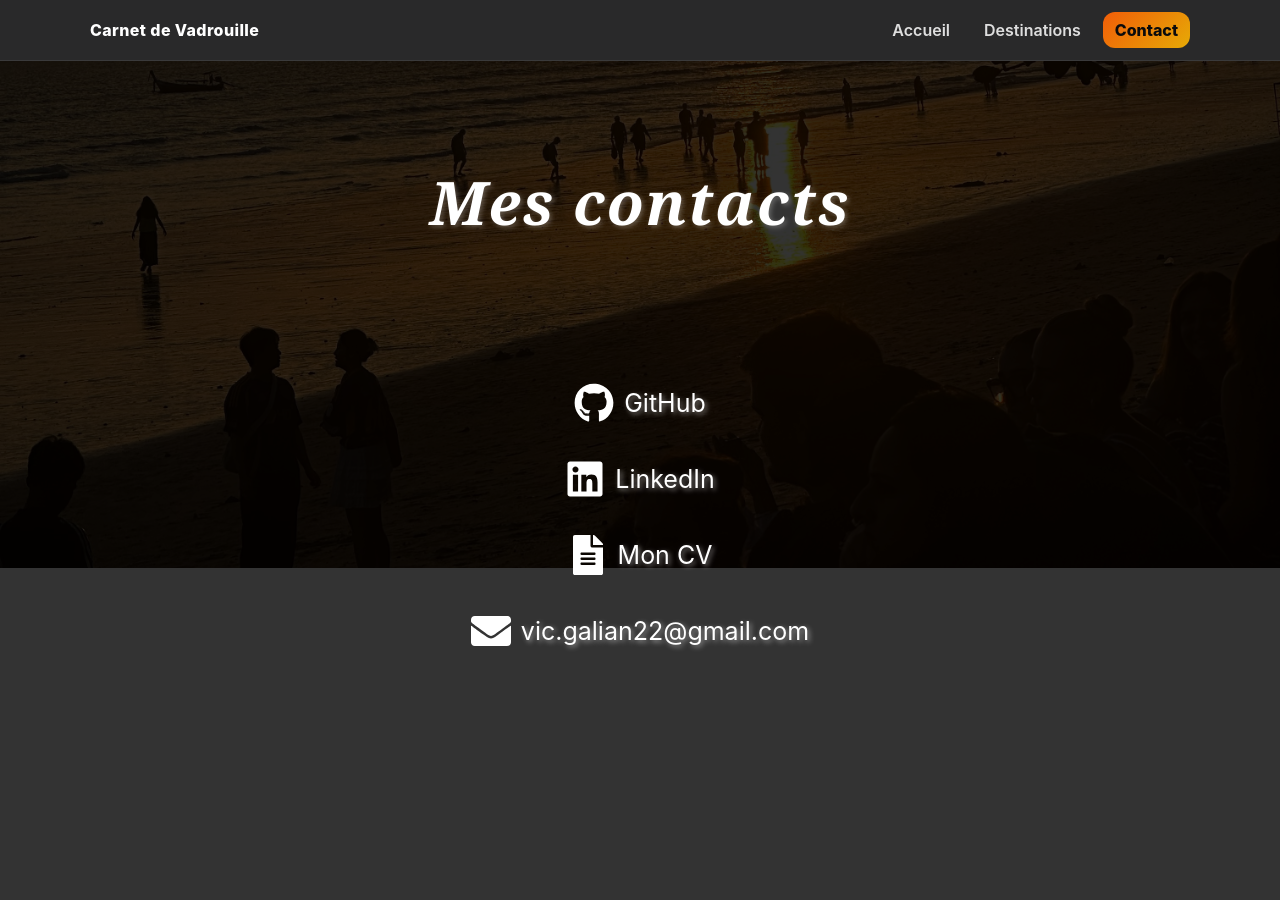
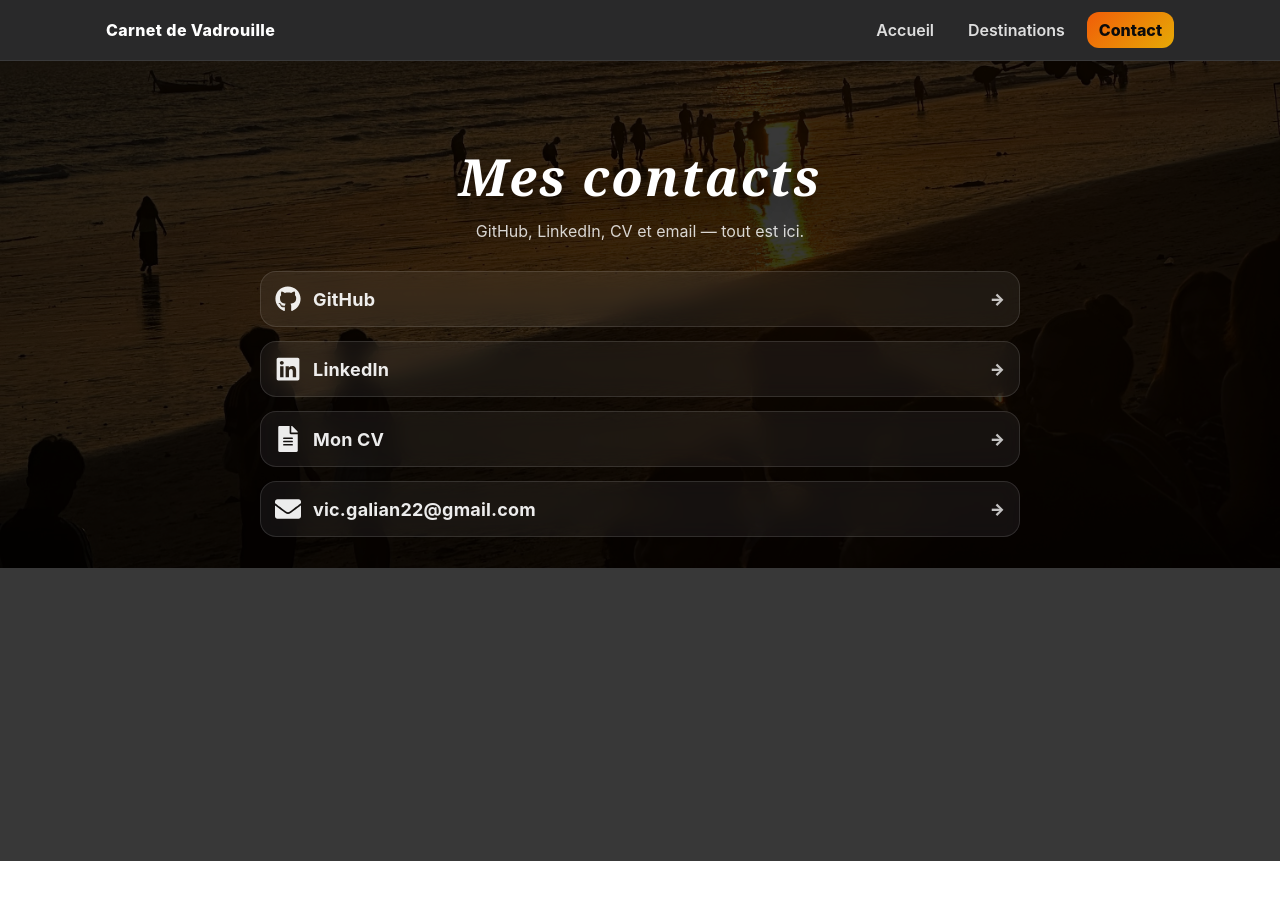
Before and after one commit to Victor34110/Carnet-de-vadrouille, a React (Create React App) app: page /Contact in a window 1280 px wide. Shown: the top 900 px of the page. After the commit the page ends 861 px from the top, so only its background shows below. Built offline with nearby package versions, Linux system fonts and the light colour scheme.

Commit message:
Debut de la V2 du projet

```diff
--- a/src/App.css
+++ b/src/App.css
@@ -1,15 +1,16 @@
+/* ========= HERO ========= */
+
 .App-header {
   position: relative;
   background-image: url('./palmier-bali.jpeg');
   background-size: cover;
   background-position: center;
   background-repeat: no-repeat;
-  min-height: 100vh;
-  display: flex;
-  flex-direction: column;
-  align-items: center;
-  justify-content: center;
-  padding: 0 20px; /* seulement à gauche/droite */
+  min-height: calc(100vh - 56px);
+  display: grid;
+  place-items: center;
+  padding: 48px 20px;
+  overflow: hidden;
 }
 
 .navbar{
@@ -21,7 +22,7 @@
   border-bottom: 1px solid rgba(255,255,255,0.08);
 }
 
-.navbar__inner{
+.navbar-container{
   max-width: 1100px;
   margin: 0 auto;
   padding: 12px 16px;
@@ -31,20 +32,20 @@
   gap: 16px;
 }
 
-.navbar__brand{
+.navbar-title{
   color: white;
   text-decoration: none;
   font-weight: 800;
   letter-spacing: 0.4px;
 }
 
-.navbar__links{
+.navbar-links{
   display: flex;
   align-items: center;
   gap: 10px;
 }
 
-.navbar__link{
+.navbar-link{
   color: rgba(255,255,255,0.85);
   text-decoration: none;
   font-weight: 600;
@@ -53,60 +54,134 @@
   transition: 0.2s ease;
 }
 
-.navbar__link:hover{
+/*.navbar-link:hover{
   color: #fff;
   background: rgba(255,255,255,0.08);
-}
+}*/
 
-/* Bouton "Contact" un peu plus visible */
-.navbar__cta{
+/* Bouton "Contact" */
+.navbar-contact{
   color: #0b0b0c;
   background: linear-gradient(135deg, #f15d08, #e6aa06);
   font-weight: 800;
 }
 
-.navbar__cta:hover{
+.navbar-contact:hover{
   transform: translateY(-1px);
   background: linear-gradient(135deg, #e68244, #e9b937);
 }
 
 
+/* Overlay  */
 .overlay-app {
   position: absolute;
-  top: 0;
-  left: 0;
-  width: 100%;
-  height: 100%;
-  background-color: rgba(11, 15, 16, 0.619); /* calque sombre */
-  z-index: 1;         /* derrière le contenu */
+  inset: 0;
+  background:
+    radial-gradient(1200px 600px at 50% 40%, rgba(0,0,0,0.20), rgba(0,0,0,0.75)),
+    linear-gradient(to bottom, rgba(0,0,0,0.35), rgba(0,0,0,0.65));
+  z-index: 1;
 }
 
+/* Conteneur central */
+.hero {
+  position: relative;
+  z-index: 2;
+  width: min(980px, 100%);
+  text-align: center;
+  padding: 0 10px;
+}
+
+
+/* Titre */
 .title-app {
-  z-index: 2;
   color: rgb(221, 151, 0);
-  font-size: 65px;
+  font-size: clamp(34px, 4.2vw, 64px);
+  line-height: 1.05;
   text-align: center;
   font-style: italic;
-  margin-top: 0px;  /* règle la distance par rapport au haut du header */
-  margin-bottom: 100px; /* espace avec le sous-titre */
+  margin: 10px 0 18px;
+  text-shadow: 0 6px 30px rgba(0,0,0,0.45);
 }
 
+/* Sous-titre  */
 .subtitle-app {
-  z-index: 2;
-  font-size: 25px;
+  font-size: clamp(16px, 2vw, 22px);
   text-align: center;
-  color: rgba(221, 151, 0, 0.8);
+  color: rgba(255, 236, 190, 0.92);
   font-style: italic;
-  margin-top: 40px;   /* espace au-dessus si tu veux */
-  margin-bottom: 30px; /* espace en dessous si tu veux */
+  margin: 0 auto 18px;
+  max-width: 780px;
 }
 
-.main-text {
-  color: #fff;
-  font-size: 20px;
+/* Carte gris foncée */
+.hero-card {
+  margin: 18px auto 0;
+  padding: 18px 18px;
+  border-radius: 18px;
+  background: rgba(10, 12, 14, 0.40);
+  border: 1px solid rgba(255,255,255,0.12);
+  backdrop-filter: blur(10px);
+  box-shadow: 0 20px 60px rgba(0,0,0,0.35);
+  max-width: 860px;
+}
+
+/* Texte dans la carte */
+.hero-text {
+  color: rgba(255,255,255,0.92);
+  font-size: 18px;
   font-style: italic;
-  z-index: 2;
-  text-align: center;
- margin-top: 30px;   /* espace au-dessus si tu veux */
- margin-bottom: 20px; /* espace en dessous si tu veux */
+  line-height: 1.55;
+  margin: 10px 0;
 }
+
+.hero-text--muted {
+  color: rgba(255,255,255,0.78);
+}
+
+/* Boutons */
+.hero-actions {
+  display: flex;
+  gap: 12px;
+  justify-content: center;
+  flex-wrap: wrap;
+  margin-top: 16px;
+}
+
+.hero-btn {
+  display: inline-flex;
+  align-items: center;
+  justify-content: center;
+  text-decoration: none;
+  font-weight: 800;
+  padding: 12px 16px;
+  border-radius: 14px;
+  transition: transform 0.18s ease, background 0.18s ease, border-color 0.18s ease;
+}
+
+.hero-btn--left {
+  color: #0b0b0c;
+  background: linear-gradient(135deg, #f15d08, #e6aa06);
+}
+
+.hero-btn--left:hover {
+  transform: translateY(-2px);
+}
+
+.hero-btn--right {
+  color: rgba(255,255,255,0.92);
+  background: rgba(255,255,255,0.08);
+  border: 1px solid rgba(255,255,255,0.14);
+}
+
+.hero-btn--right:hover {
+  transform: translateY(-2px);
+  background: rgba(255,255,255,0.12);
+}
+
+
+/* Petite amélioration mobile */
+@media (max-width: 520px) {
+  .hero-kicker { font-size: 14px; }
+  .hero-card { padding: 14px; }
+  .hero-text { font-size: 16px; }
+}
--- a/src/App.js
+++ b/src/App.js
@@ -5,7 +5,7 @@ import { BrowserRouter, Routes, Route, Link } from 'react-router-dom';
 import AOS from 'aos';
 import 'aos/dist/aos.css';
 
-import Destination from './destination';
+import Destination from './Destination';
 import Thailande from './dossier-thailande/Thailande';
 import Bali from './dossier-bali/Bali';
 import Singapour from './dossier-singapore/Singapour';
@@ -24,40 +24,55 @@ function App() {
   return (
     <BrowserRouter basename={process.env.PUBLIC_URL}>  {/* Calque sombre  */}
 <nav className="navbar">
-  <div className="navbar__inner">
-    <Link to="/" className="navbar__brand">Carnet de Vadrouille</Link>
+  <div className="navbar-container">
+    <Link to="/" className="navbar-title">Carnet de Vadrouille</Link>
 
-    <div className="navbar__links">
-      <Link to="/" className="navbar__link">Accueil</Link>
-      <Link to="/destination" className="navbar__link">Destinations</Link>
-      <Link to="/Contact" className="navbar__link navbar__cta">Contact</Link>
+    <div className="navbar-links">
+      <Link to="/" className="navbar-link">Accueil</Link>
+      <Link to="/destination" className="navbar-link">Destinations</Link>
+      <Link to="/Contact" className="navbar-link navbar-contact">Contact</Link>
     </div>
   </div>
 </nav>
 
       <Routes>
-        <Route path="/" element={
+       <Route path="/" element={
+  <header className="App-header">
+    <div className="overlay-app"></div>
 
-          <header className="App-header">
-            <div className="overlay-app"></div> {/* Calque sombre  */}
+    <div className="hero">
 
-            <h1 className="title-app">Bienvenue dans mon Carnet de Vadrouille</h1>  {/* Titre  */}
+      <h1 className="title-app">
+        Bienvenue dans mon Carnet de Vadrouille
+      </h1>
 
-            <div className="subtitle-app">  {/* Sous-titre  */}
-              <strong>☀️ Découvrez mes voyages à travers le monde ☀️</strong></div>
-            <div className="subtitle-app">  {/* Sous-titre  */}
-              <strong> 📌 Ce projet a été réalisé pour combiner ma passion ainsi que mes compétences en développement web📌 </strong>
-            </div>
+      <p className="subtitle-app">
+        ☀️ Découvrez mes voyages à travers le monde — photos, récits et coups de cœur.
+      </p>
 
+      <div className="hero-card">
+        <p className="hero-text">
+          Ce projet prend la forme d’un <strong>blog interactif</strong> développé avec <strong>React</strong>,
+          à la fois carnet de voyage et vitrine technique.
+        </p>
+        <p className="hero-text hero-text--muted">
+          ✦ Retrouvez l’ensemble du projet et les liens utiles dans l’onglet <strong>Contact</strong>. ✦
+        </p>
 
-            <div className="main-text">  {/* Texte principal  */}
+        <div className="hero-actions">
+          <Link to="/destination" className="hero-btn hero-btn--left">
+            Explorer les destinations
+          </Link>
 
-                <p><strong> Il prend la forme d’un blog interactif développé avec React, servant à la fois de carnet de voyage et de vitrine technique.</strong></p>
-                <p><strong>✦ Vous pouvez retrouver l'ensemble du projet dans l'onglet contact ✦</strong></p>
-            </div>
+          <Link to="/Contact" className="hero-btn hero-btn--right">
+            Me contacter
+          </Link>
+        </div>
+      </div>
+    </div>
+  </header>
+} />
 
-          </header>
-        } />
 
 
 
--- a/src/Contact.css
+++ b/src/Contact.css
@@ -1,69 +1,102 @@
 .main-contact {
-  position: relative; /* Nécessaire pour que l’overlay soit positionné par rapport à lui */
-  background-image: url('./fond-contact.jpg');
-  background-size: cover; /* L’image prend toute la taille du conteneur */
-  background-position: center -1200px; /* pour monter ou descendre la photo */
-  background-repeat: no-repeat; /* Pas de répétition de l’image */
-  min-height: 100vh; /* Hauteur minimum : 100% de la hauteur de l'écran */
-  padding: 40px 100px; /* Espace intérieur : 100px en haut/bas, 20px à gauche/droite */
-  display: block;
-
-  justify-content: center;
+  position: relative;
+  background-size: cover;
+  background-position: center;
+  background-repeat: no-repeat;
+  min-height: 100vh;
+  padding: 70px 18px 60px;
 }
 
-  .overlay-contact {  /* fond */
-  position: absolute; /* Positionnement absolu par rapport à .thailande-container */
-  top: 0;
-  left: 0;
-  width: 100%;
-  height: 100%;
-  background-color: rgba(0, 0, 0, 0.799); /* teinte du fond */
+.overlay-contact {
+  position: absolute;
+  inset: 0;
+  background: rgba(0, 0, 0, 0.78);
   z-index: 1;
 }
 
-
-.Contact-title {
-  position: relative; /* Pour que le z-index fonctionne */
+/* Conteneur centré */
+.contact-inner{
+  position: relative;
   z-index: 2;
-  margin-top:  40px;
-  font-size: 60px;
-  text-align: center;
-  padding: 20px;
-  color: rgb(255, 255, 255);
-  text-shadow: 2px 2px 5px rgba(255, 255, 255, 0.26);
-  font-style: italic;
-
-}
-
-.contact-list {
-  position: relative; /* pour activer z-index */
-  z-index: 2;         /* plus haut que l'overlay */
-  list-style: none;
-  padding: 0;
-  margin-top: 120px;  /* descendre les puces */
+  width: min(760px, 100%);
+  margin: 0 auto;
   text-align: center;
 }
 
-.contact-list li {
-  margin: 30px 0; /* espacement des puces */
-  font-size: 25px; /* taille de la police */
+/* Titre */
+.Contact-title {
+  margin: 10px 0 8px;
+  font-size: clamp(34px, 4vw, 60px);
+  color: #fff;
+  text-shadow: 0 10px 30px rgba(0,0,0,0.45);
+  font-style: italic;
 }
 
+/* Sous-texte */
+.contact-subtitle{
+  margin: 0 auto 18px;
+  color: rgba(255,255,255,0.82);
+  font-size: 16px;
+  line-height: 1.5;
+  max-width: 620px;
+}
+
+/* Liste */
+.contact-list {
+  list-style: none;
+  padding: 0;
+  margin: 28px auto 0;
+  display: grid;
+  gap: 14px;
+}
+
+/* Lien en mode "ligne" */
 .contact-list a {
-  color: rgb(255, 255, 255);
-  text-shadow: 2px 2px 5px rgba(255, 255, 255, 0.505);
   text-decoration: none;
-  display: inline-flex;
+  color: rgba(255,255,255,0.92);
+
+  display: flex;
   align-items: center;
-  gap: 10px;    /* espacement entre les logo et le texte */
-  transition: transform 0.3s ease;
+  gap: 12px;
+
+  padding: 14px 14px;
+  border-radius: 16px;
+
+  background: rgba(255,255,255,0.06);
+  border: 1px solid rgba(255,255,255,0.12);
+  backdrop-filter: blur(10px);
+
+  transition: transform 0.18s ease, background 0.18s ease, border-color 0.18s ease;
 }
 
 .contact-list a:hover {
-  transform: scale(1.1);
-  text-shadow: 1px 1px 3px #000000;
+  transform: translateY(-2px);
+  background: rgba(255,255,255,0.10);
+  border-color: rgba(255,255,255,0.18);
 }
 
+/* Icon */
 .icon {
-  font-size: 40px;
+  font-size: 26px;
 }
+
+/* Texte du lien */
+.contact-text{
+  font-size: 18px;
+  font-weight: 700;
+  letter-spacing: 0.2px;
+}
+
+/* Flèche à droite */
+.contact-arrow{
+  margin-left: auto;
+  color: rgba(255,255,255,0.75);
+  font-weight: 900;
+}
+
+/* Desktop */
+@media (min-width: 1100px){
+  .main-contact{
+    background-position: center -1200px;
+  }
+}
--- a/src/Contact.js
+++ b/src/Contact.js
@@ -1,38 +1,65 @@
 import React from 'react';
 import './Contact.css';
 import { FaGithub, FaLinkedin, FaEnvelope, FaFileAlt } from 'react-icons/fa';
-
+import fondContact from './fond-contact.jpg';
 
 function Contact() {
   return (
-    <div className="main-contact">
+    <div className="main-contact" style={{ backgroundImage: `url(${fondContact})` }}>
       <div className="overlay-contact"></div>
 
+      <div className="contact-inner">
         <h1 className="Contact-title">Mes contacts</h1>
+        <p className="contact-subtitle">
+          GitHub, LinkedIn, CV et email — tout est ici.
+        </p>
 
         <ul className="contact-list">
           <li>
-          <a href="https://github.com/Victor34110/Carnet-de-vadrouille" target="_blank" rel="noopener noreferrer">
-            <FaGithub className="icon" /> GitHub </a>
+            <a
+              href="https://github.com/Victor34110/Carnet-de-vadrouille"
+              target="_blank"
+              rel="carnet de vadrouille"
+            >
+              <FaGithub className="icon" />
+              <span className="contact-text">GitHub</span>
+              <span className="contact-arrow">→</span>
+            </a>
+          </li>
 
+          <li>
+            <a
+              href="https://linkedin.com/in/galian-victor"
+              target="_blank"
+              rel="linkedin"
+            >
+              <FaLinkedin className="icon" />
+              <span className="contact-text">LinkedIn</span>
+              <span className="contact-arrow">→</span>
+            </a>
           </li>
+
           <li>
-          <a href="https://linkedin.com/in/galian-victor" target="_blank" rel="noopener noreferrer">
-            <FaLinkedin className="icon" /> LinkedIn </a>
+            <a
+              href="/Carnet-de-vadrouille/CV.pdf"
+              target="_blank"
+              rel="CV"
+            >
+              <FaFileAlt className="icon" />
+              <span className="contact-text">Mon CV</span>
+              <span className="contact-arrow">→</span>
+            </a>
+          </li>
 
-        </li>
-        <li>
-          <a href="/Carnet-de-vadrouille/CV.pdf" target="_blank" rel="noopener noreferrer">
-            <FaFileAlt className="icon" /> Mon CV </a>
-
-        </li>
           <li>
             <a href="mailto:vic.galian22@gmail.com">
-            <FaEnvelope className="icon" /> vic.galian22@gmail.com </a>
-
+              <FaEnvelope className="icon" />
+              <span className="contact-text">vic.galian22@gmail.com</span>
+              <span className="contact-arrow">→</span>
+            </a>
           </li>
         </ul>
-
+      </div>
     </div>
   );
 }
--- a/src/index.css
+++ b/src/index.css
@@ -11,3 +11,13 @@ code {
   font-family: source-code-pro, Menlo, Monaco, Consolas, 'Courier New',
     monospace;
 }
+
+html, body {
+  margin: 0;
+  padding: 0;
+  overflow-x: hidden; /* empêche le scroll horizontal / bande blanche */
+}
+
+*, *::before, *::after {
+  box-sizing: border-box; /* évite que padding dépassent la largeur */
+}
```
Also changed, not shown: src/Destination.css (+152 -62 lines), src/destination.js (deleted, +0 -37 lines). Lines whose indentation alone changed are shown as unchanged.
